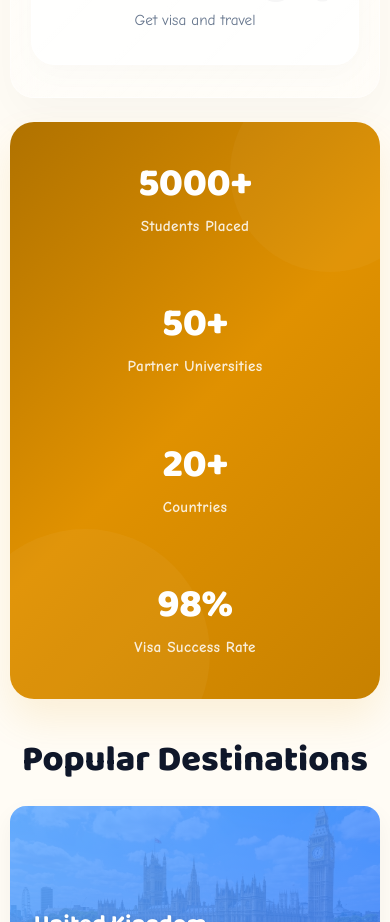
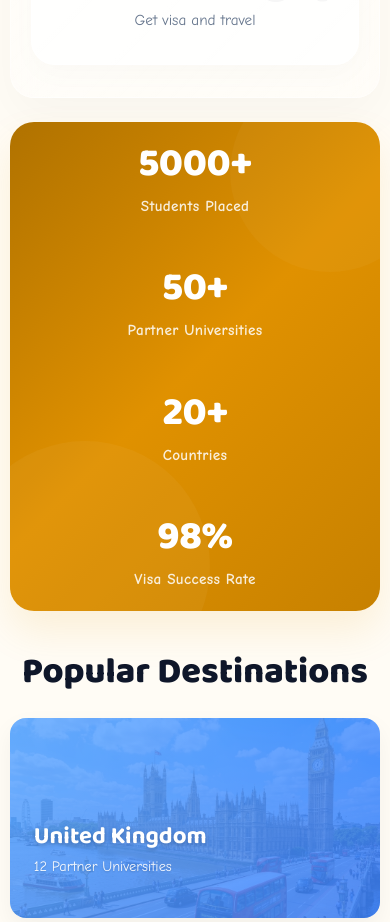
Before and after one commit to princeshiamofficial/Rowshanara-Edu, a Next.js app: page / in a window 390 px wide. Shown: the part 1630-2552 px from the top of the page. Built offline with nearby package versions, Linux system fonts and the light colour scheme.

Commit message:
style(about): reduce stats section height by another 50%

```diff
--- a/src/app/globals.css
+++ b/src/app/globals.css
@@ -1075,7 +1075,7 @@ button {
   width: 95%;
   max-width: 1280px;
   margin: 0 auto 2.5rem auto;
-  padding: 1.75rem 2rem;
+  padding: 0.8rem 2rem;
   background: linear-gradient(135deg, #b07200 0%, var(--primary) 50%, var(--primary-hover) 100%);
   border-radius: 32px;
   box-shadow: 0 20px 40px rgba(224, 145, 0, 0.12);
@@ -1124,7 +1124,7 @@ button {
   align-items: center;
   justify-content: center;
   transition: all 0.3s cubic-bezier(0.16, 1, 0.3, 1);
-  padding: 1rem;
+  padding: 0.5rem 1rem;
 }
 
 .stat-card:hover {
@@ -1158,7 +1158,7 @@ button {
 @media (max-width: 991px) {
   .stats-section {
     width: 92%;
-    padding: 1.5rem 1.5rem;
+    padding: 0.75rem 1.25rem;
   }
   .stat-number {
     font-size: 2.8rem;
```
